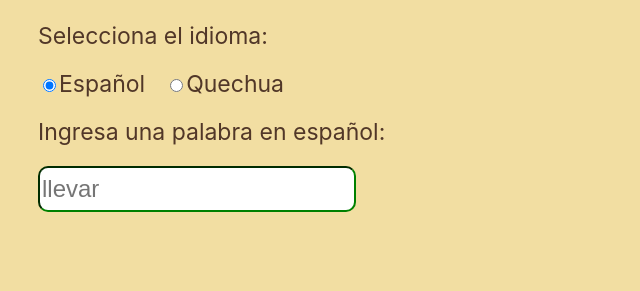
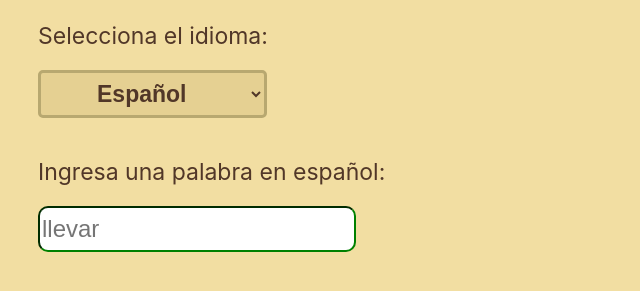
Before and after one commit to SantiR38/Allpaqa, a Gatsby site: page / in a window 1280 px wide. Shown: the part 177-468 px from the top of the page, without its empty margins (0-640 px from the left). Built offline with nearby package versions, Linux system fonts and the light colour scheme; Gatsby itself is replaced by a stand-in of ours.

Commit message:
Replaced radio buttons with select box.

```diff
--- a/src/components/dict-form.jsx
+++ b/src/components/dict-form.jsx
@@ -25,9 +25,16 @@ const labelStyle = {
     fontSize: '23px'
 }
 
-const radioButtonStyle = {
+const selectStyle = {
     ...labelStyle,
-    marginRight: '20px'
+    fontWeight: 'bold',
+    color: '#513728',
+    borderRadius: '5px',
+    border: '3px solid #b8a870',
+    backgroundColor: '#e5d092',
+    padding: '7px 52px',
+    display: 'flex',
+    justifyContent: 'center'
 }
 
 export default function DictionaryForm() {
@@ -70,28 +77,15 @@ export default function DictionaryForm() {
     <form>
         <label style={labelStyle} htmlFor="language">Selecciona el idioma: </label>
         <br />
-        <label style={radioButtonStyle}>
-            <input
-                checked={language === 'español'}
-                id="language-es"
-                type="radio"
-                name="language"
-                value="español"
-                onChange={handleChangeLanguage}
-            />
-            Español
-        </label>
-        <label style={labelStyle}>
-            <input
-                checked={language === 'quechua'}
-                id="language-qu"
-                type="radio"
-                name="language"
-                value="quechua"
-                onChange={handleChangeLanguage}
-            />
-            Quechua
-        </label>
+        <select
+            id="language"
+            style={selectStyle}
+            value={language}
+            onChange={handleChangeLanguage}
+        >
+            <option value="español">Español</option>
+            <option value="quechua">Quechua</option>
+        </select>
         <br />
         <div>
             <label style={labelStyle} htmlFor="word">Ingresa una palabra en {language}: </label>
```
